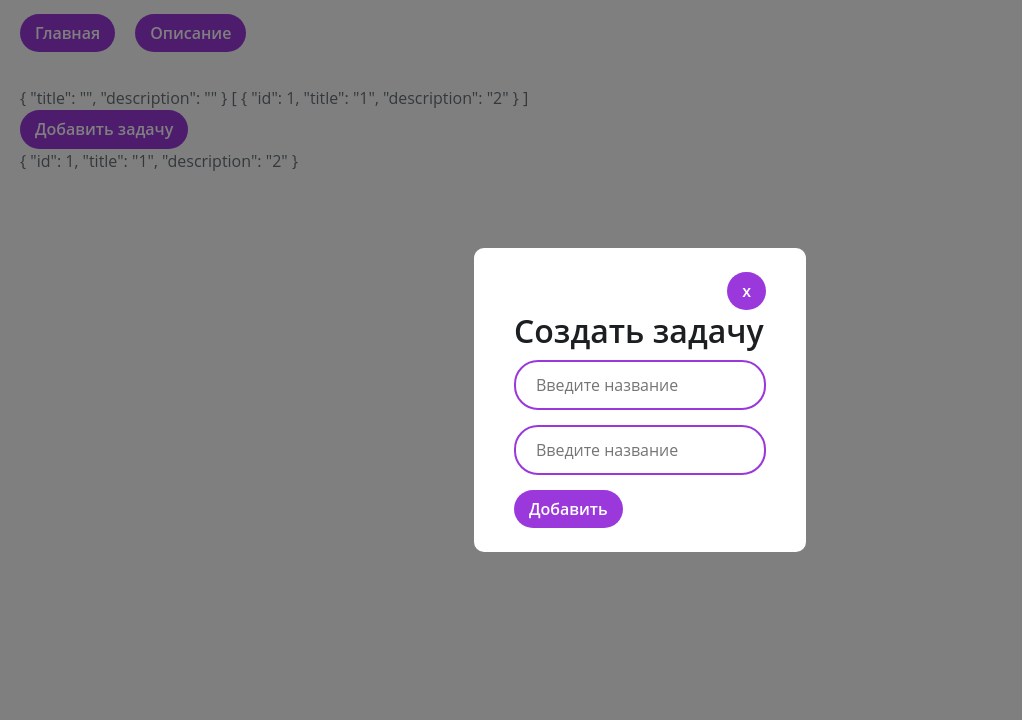
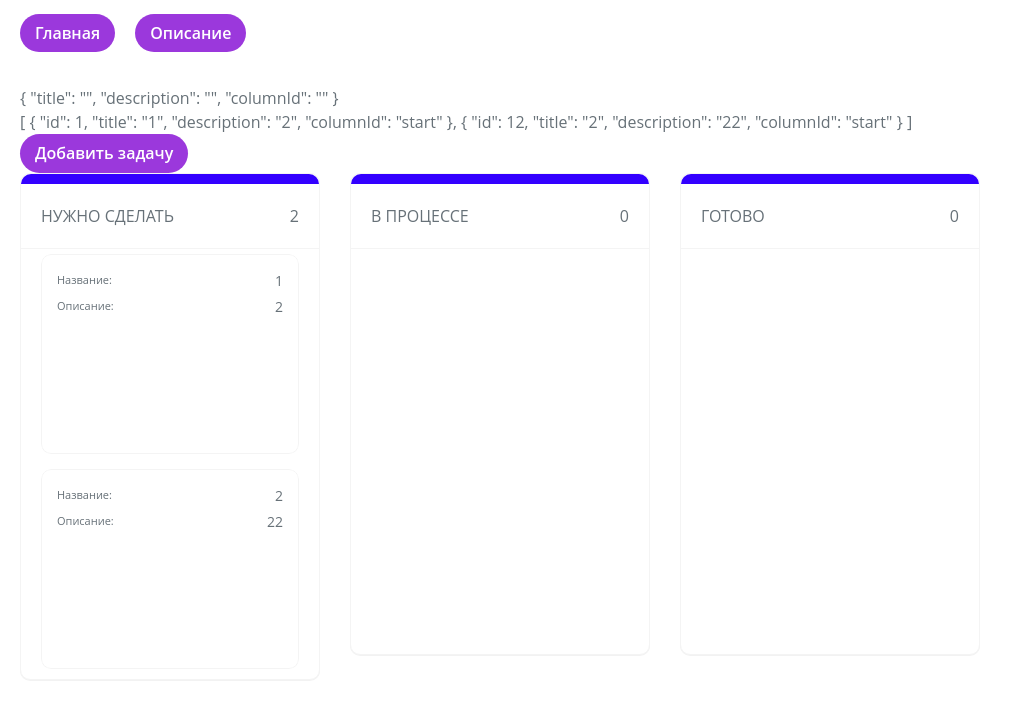
Before and after one commit to maxgrigoriew/task-manager-draggable, a Vue app: page /about in a window 1280 px wide. Shown: the top 720 px of the page, without its empty margins (0-1022 px from the left). Built offline with nearby package versions, Linux system fonts and the light colour scheme.

Commit message:
feature: add kanban components

```diff
--- a/package.json
+++ b/package.json
@@ -18,6 +18,7 @@
     "@vitejs/plugin-vue": "^5.0.4",
     "typescript": "^5.2.2",
     "vite": "^5.1.4",
+    "vite-tsconfig-paths": "^4.3.1",
     "vue-tsc": "^1.8.27"
   }
 }
--- a/src/assets/scss/_vars.scss
+++ b/src/assets/scss/_vars.scss
@@ -15,6 +15,20 @@ $pre-big: 24px;
 $middle: 16px;
 $small: 12px;
 $transition: all 0.3s ease-in-out;
-$shadow:
-  0 0 2px rgba(0, 0, 0, 0.08),
-  0 2px 24px rgba(0, 0, 0, 0.06);
+$shadow: 0 0 2px rgba(0, 0, 0, 0.08), 0 2px 24px rgba(0, 0, 0, 0.06);
+
+:root {
+  --dm-sans: 'DM Sans', sans-serif;
+  --transition: 0.3s ease-in-out;
+  --orange: #ff5c00;
+  --orange-light: #ffe0ce;
+  --blue: #3300ff;
+  --blue-light: #d2f1ff;
+  --pink-light: #fdd4ff;
+  --green-light: #c7ffdf;
+  --gray: #828282;
+  --gray-light: #f4f4f4;
+  --accent: #9b38dc;
+  --accent-dark: #6a2499;
+  --border-radius: 10px;
+}
--- a/src/components/AppModal.vue
+++ b/src/components/AppModal.vue
@@ -2,7 +2,7 @@
 import { ref } from 'vue';
 import AppButton from './AppButton.vue';
 
-const isOpenModal = ref<Boolean>(true);
+const isOpenModal = ref<Boolean>(false);
 
 const openModal = (): void => {
   isOpenModal.value = true;
--- /dev/null
+++ b/src/components/KanbanBoard.vue
@@ -0,0 +1,65 @@
+<script lang="ts" setup>
+import { ITask } from 'types';
+import KanbanBoardColumn from './KanbanBoardColumn.vue';
+
+const { tasks, columns } = defineProps(['tasks', 'columns']);
+const emit = defineEmits(['openTask']);
+
+const openTask = (task: ITask): void => {
+  emit('openTask', task);
+};
+</script>
+<template>
+  <div class="board">
+    <KanbanBoardColumn
+      v-for="column in columns"
+      :key="column.id"
+      :column="column"
+      :tasks="tasks"
+      @openTask="openTask"
+    />
+  </div>
+</template>
+<style lang="scss">
+.board {
+  display: flex;
+  align-items: flex-start;
+  gap: 30px;
+
+  &__column {
+    display: flex;
+    flex-direction: column;
+    gap: 5px;
+    background: #ffffff;
+    box-shadow: 0px 1px 0px rgba(0, 0, 0, 0.05),
+      0px 0px 0px rgba(40, 47, 61, 0.12);
+    border: 1px solid var(--gray-light);
+    border-radius: var(--border-radius);
+    user-select: none;
+
+    &-header {
+      display: flex;
+      justify-content: center;
+      align-items: center;
+      gap: 10px;
+      text-transform: uppercase;
+      border-top: 10px solid var(--blue);
+      border-top-left-radius: var(--border-radius);
+      border-top-right-radius: var(--border-radius);
+      border-bottom: 1px solid var(--gray-light);
+      padding: 20px;
+      div:last-child {
+        margin-left: auto;
+      }
+    }
+
+    &-list {
+      display: flex;
+      flex-direction: column;
+      gap: 15px;
+      padding: 0 20px 10px 20px;
+      min-height: 50vh;
+    }
+  }
+}
+</style>
--- /dev/null
+++ b/src/components/KanbanBoardColumn.vue
@@ -0,0 +1,79 @@
+<script lang="ts" setup>
+import { computed } from 'vue';
+import KanbanBoardTaskList from './KanbanBoardTaskList.vue';
+
+const emit = defineEmits(['updateOnDropTasks', 'openTask']);
+const { tasks, column } = defineProps(['tasks', 'column']);
+
+const openTask = (task) => {
+  emit('openTask', task);
+};
+const filterTasks = computed(() => {
+  return tasks.filter((task) => task.columnId === column.id);
+});
+
+const taskCounter = computed(() => {
+  return filterTasks.value.length;
+});
+
+const onDrop = (evt: DragEvent, columnId: string) => {
+  console.log('drop');
+  if (evt.dataTransfer) {
+    const itemID = evt.dataTransfer.getData('itemID');
+    emit('updateOnDropTasks', itemID, columnId);
+  }
+};
+</script>
+<template>
+  <div
+    class="board__column"
+    @drop="onDrop($event, column.id)"
+    @dragover.prevent
+    @dragenter.prevent
+  >
+    <div class="board__column-header">
+      <div>{{ column.title }}</div>
+      <div>{{ taskCounter }}</div>
+    </div>
+    <KanbanBoardTaskList
+      :filterTasks="filterTasks"
+      @openTask="openTask"
+    />
+  </div>
+</template>
+<style lang="scss" scoped>
+.board {
+  display: flex;
+  align-items: flex-start;
+  gap: 30px;
+
+  &__column {
+    display: flex;
+    flex-direction: column;
+    gap: 5px;
+    min-width: 300px;
+    background: #ffffff;
+    box-shadow: 0px 1px 0px rgba(0, 0, 0, 0.05),
+      0px 0px 0px rgba(40, 47, 61, 0.12);
+    border: 1px solid var(--gray-light);
+    border-radius: var(--border-radius);
+    user-select: none;
+
+    &-header {
+      display: flex;
+      justify-content: center;
+      align-items: center;
+      gap: 10px;
+      text-transform: uppercase;
+      border-top: 10px solid var(--blue);
+      border-top-left-radius: var(--border-radius);
+      border-top-right-radius: var(--border-radius);
+      border-bottom: 1px solid var(--gray-light);
+      padding: 20px;
+      div:last-child {
+        margin-left: auto;
+      }
+    }
+  }
+}
+</style>
--- /dev/null
+++ b/src/components/KanbanBoardTask.vue
@@ -0,0 +1,106 @@
+<script lang="ts" setup>
+import { ITask } from 'types';
+
+const { task } = defineProps(['task']);
+const emit = defineEmits(['openTask']);
+
+const startDrag = (evt: DragEvent, task: ITask): void => {
+  console.log(123);
+  if (evt.dataTransfer) {
+    evt.dataTransfer.dropEffect = 'move';
+    evt.dataTransfer.effectAllowed = 'move';
+    evt.dataTransfer.setData('itemID', task.id.toString());
+  }
+};
+
+defineExpose({
+  startDrag,
+});
+</script>
+<template>
+  <div
+    class="task"
+    draggable
+    @dragstart="startDrag($event, task)"
+  >
+    <div
+      class="task__inner"
+      :style="{ background: task.color }"
+    >
+      <div class="task__top">
+        <p class="task__info">
+          <span class="task__info-title">Название: </span>{{ task.title }}
+        </p>
+        <p class="task__info">
+          <span class="task__info-title">Описание: </span>{{ task.description }}
+        </p>
+      </div>
+    </div>
+  </div>
+</template>
+<style lang="scss" scoped>
+.task {
+  display: flex;
+  flex-direction: column;
+  gap: 10px;
+  border-radius: var(--border-radius);
+  overflow: hidden;
+
+  &__inner {
+    padding: 15px;
+    border: 1px solid var(--gray-light);
+    box-shadow: 0px 1px 0px rgba(0, 0, 0, 0.05),
+      0px 0px 0px rgba(40, 47, 61, 0.12);
+    transition: all var(--transition);
+    border-radius: var(--border-radius);
+    min-height: 200px;
+    display: flex;
+    flex-direction: column;
+    justify-content: space-between;
+  }
+
+  &__top {
+    display: flex;
+    flex-direction: column;
+    gap: 5px;
+  }
+
+  &__info {
+    font-size: 14px;
+    display: flex;
+    justify-content: space-between;
+    align-items: center;
+    gap: 6px;
+    &-title {
+      font-size: 11px;
+    }
+  }
+
+  &__bottom {
+    padding-top: 10px;
+    &-date {
+      position: relative;
+      padding-left: 16px;
+      font-size: 14px;
+      margin-left: auto;
+      &::before {
+        content: '';
+        position: absolute;
+        left: 2px;
+        top: 3px;
+        width: 14px;
+        height: 14px;
+        // background-image: url('./../assets/images/calendar.svg');
+        background-repeat: no-repeat;
+        background-size: contain;
+      }
+    }
+  }
+
+  &:hover {
+    box-shadow: 0px 0px 16px rgba(28, 41, 61, 0.05),
+      0px 4px 8px rgba(28, 41, 61, 0.06);
+    cursor: pointer;
+  }
+}
+</style>
--- /dev/null
+++ b/src/components/KanbanBoardTaskList.vue
@@ -0,0 +1,35 @@
+<script lang="ts" setup>
+import { ITask } from 'types';
+import KanbanBoardTask from './KanbanBoardTask.vue';
+
+const { filterTasks } = defineProps(['filterTasks']);
+const emit = defineEmits(['openTask']);
+
+const openTask = (task: ITask) => {
+  emit('openTask', task);
+};
+</script>
+<template>
+  <TransitionGroup
+    class="board__column-list"
+    name="list"
+    tag="ul"
+  >
+    <KanbanBoardTask
+      :task="task"
+      v-for="task in filterTasks"
+      :key="task.id"
+      @click="openTask(task)"
+    />
+  </TransitionGroup>
+</template>
+
+<style lang="scss" scoped>
+.board__column-list {
+  display: flex;
+  flex-direction: column;
+  gap: 15px;
+  padding: 0 20px 10px 20px;
+  min-height: 50vh;
+}
+</style>
--- /dev/null
+++ b/src/data/columns.ts
@@ -0,0 +1,9 @@
+import { IBoardColumn } from './../types/index';
+
+const columns: IBoardColumn[] = [
+  { id: 'start', title: 'Нужно сделать' },
+  { id: 'progress', title: 'В процессе' },
+  { id: 'finish', title: 'Готово' },
+];
+
+export default columns;
--- a/src/pages/AboutPage.vue
+++ b/src/pages/AboutPage.vue
@@ -1,36 +1,42 @@
 <script lang="ts" setup>
-import { ref, reactive } from 'vue';
+import { ref, reactive, Ref } from 'vue';
 import AppButton from '../components/AppButton.vue';
 import AppModal from '../components/AppModal.vue';
 import AppInput from '../components/AppInput.vue';
+import KanbanBoard from '../components/KanbanBoard.vue';
+import COLUMNS from '../data/columns';
+import { ITask } from './../types/index';
 
-interface IFormModal {
-  title: string;
-  description: string;
-}
-
-const tasks = ref([{ id: 1, title: '1', description: '2' }]);
-const formModal = reactive({ title: '', description: '' });
+const tasks: Ref<ITask[]> = ref([
+  { id: 1, title: '1', description: '2', columnId: 'start' },
+  { id: 12, title: '2', description: '22', columnId: 'start' },
+]);
+const formModal = reactive({ title: '', description: '', columnId: '' });
 const modalRef = ref<InstanceType<typeof AppModal>>();
 
 const openModal = (): void => modalRef.value?.openModal();
 const closeModal = (): void => modalRef.value?.closeModal();
-const openTask = (id: number): void => {
-  const findTask: IFormModal = tasks.value.find((i) => i.id === id);
+const openTask = (task: ITask): void => {
+  const findTask = tasks.value.find((i) => i.id === task.id);
 
   if (findTask) {
-    console.log(findTask);
+    openModal();
     formModal.title = findTask.title;
     formModal.description = findTask.description;
-    openModal();
   }
 };
 const clearModal = (): void => {
   formModal.title = '';
   formModal.description = '';
+  formModal.columnId = '';
 };
-const addTodo = (): void => {
-  tasks.value = [...tasks.value, { ...formModal, id: Math.random() }];
+const addTask = (): void => {
+  const newTask = {
+    ...formModal,
+    id: Math.random(),
+    columnId: 'start',
+  };
+  tasks.value.push(newTask);
   clearModal();
   closeModal();
 };
@@ -38,19 +44,16 @@ const addTodo = (): void => {
 
 <template>
   <div>
-    {{ formModal }}
+    {{ formModal }} <br />
     {{ tasks }}
     <app-button @click="openModal">Добавить задачу</app-button>
 
-    <ul>
-      <li
-        v-for="task in tasks"
-        :key="task.id"
-        @click="openTask(task.id)"
-      >
-        {{ task }}
-      </li>
-    </ul>
+    <kanban-board
+      :tasks="tasks"
+      :columns="COLUMNS"
+      @openTask="openTask"
+    />
+
     <app-modal
       ref="modalRef"
       v-model="formModal"
@@ -64,7 +67,7 @@ const addTodo = (): void => {
         placeholder="Введите название"
         v-model="formModal.description"
       ></app-input>
-      <app-button @click="addTodo"> Добавить</app-button>
+      <app-button @click="addTask"> Добавить</app-button>
     </app-modal>
   </div>
 </template>
--- /dev/null
+++ b/src/types/index.ts
@@ -0,0 +1,11 @@
+export interface ITask {
+  id: number;
+  title: string;
+  description: string;
+  columnId: string;
+}
+
+export interface IBoardColumn {
+  id: string;
+  title: string;
+}
--- a/vite.config.ts
+++ b/vite.config.ts
@@ -1,9 +1,9 @@
 import { defineConfig } from 'vite';
 import vue from '@vitejs/plugin-vue';
+import tsconfigPaths from 'vite-tsconfig-paths';
 import path from 'path';
-
 export default defineConfig({
-  plugins: [vue()],
+  plugins: [vue(), tsconfigPaths()],
   resolve: {
     alias: {
       '@': path.resolve('./src'),
```
Also changed, not shown: tsconfig.json (+8 -6 lines), 1 other file (tests, documents, lock files or other folders).
